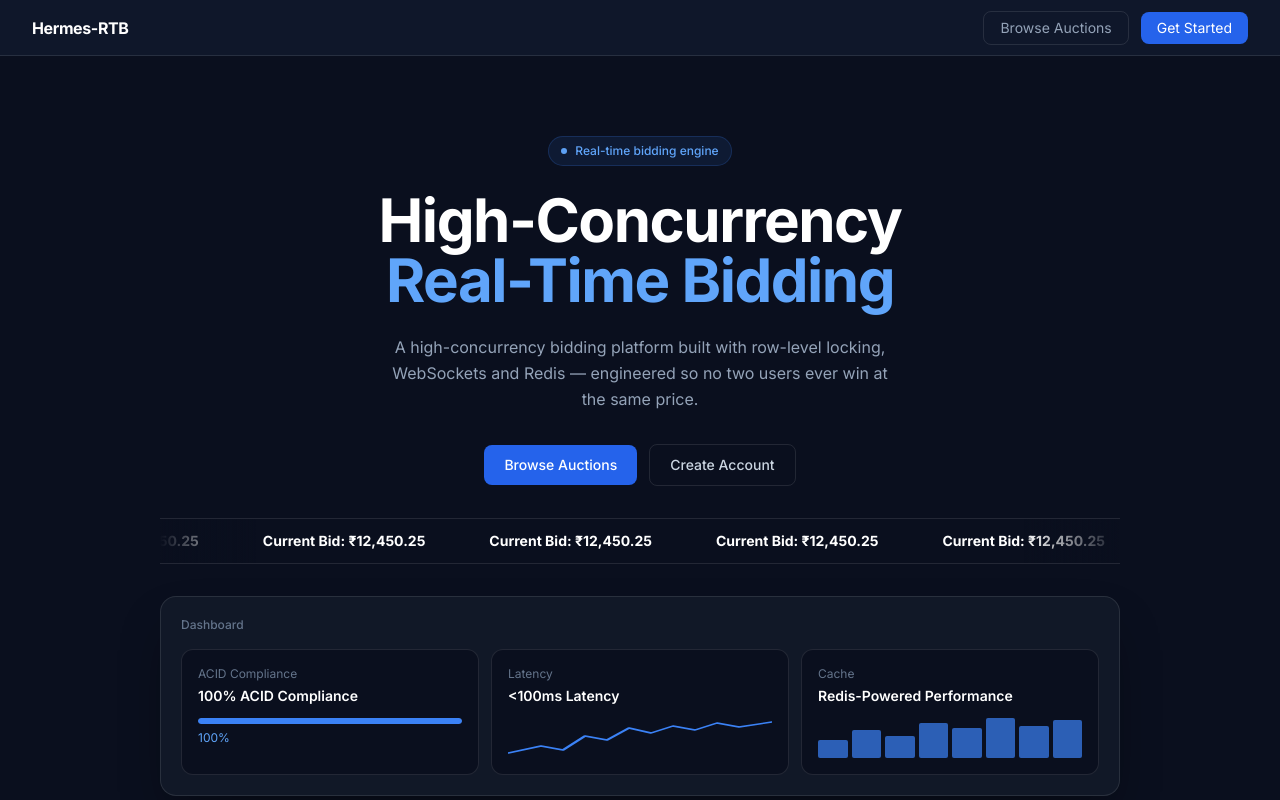
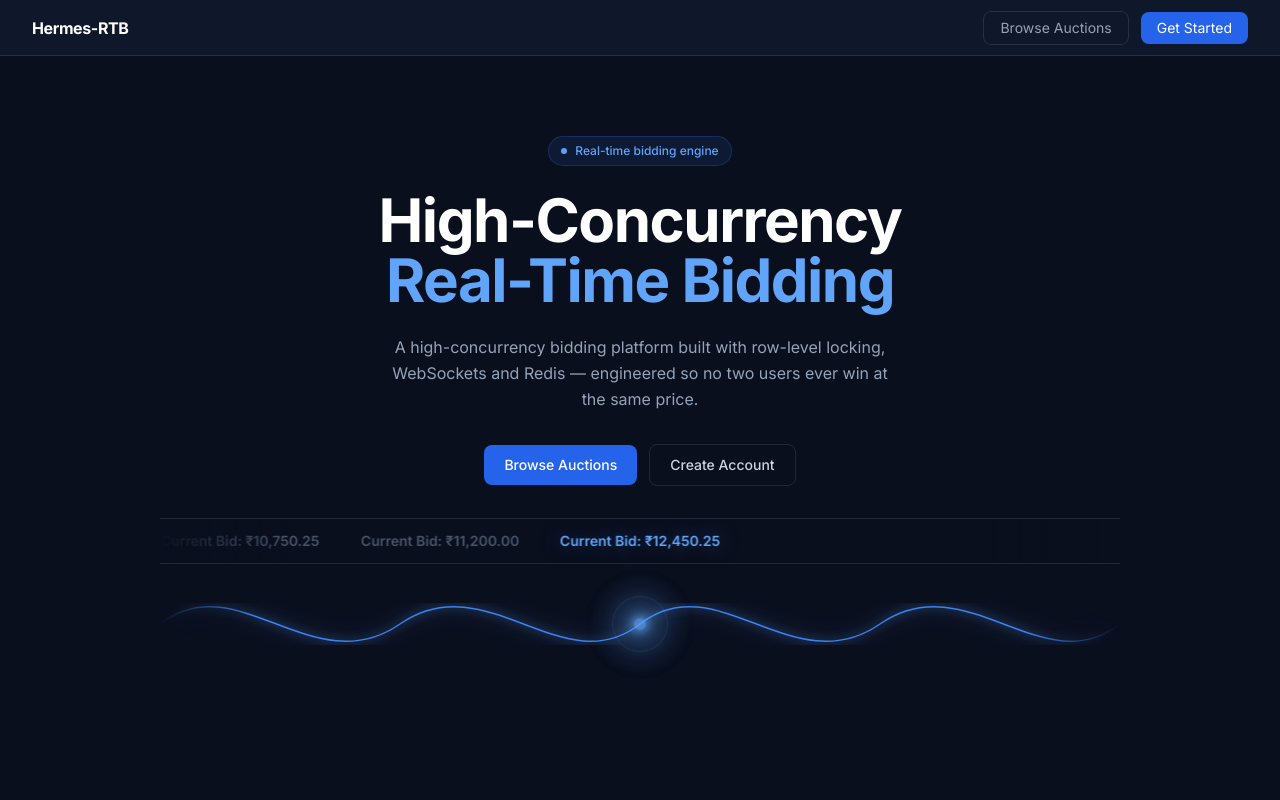
Before and after one commit to karshs/Hermes-RTB, a React (Vite) app in the folder client/: page / in a window 1280 px wide. Shown: the top 800 px of the page. Built offline with nearby package versions, Linux system fonts and the light colour scheme.

Commit message:
feat: increase wave amplitude to fill vertical space between ticker and dashboard

```diff
--- a/client/src/pages/HomePage.jsx
+++ b/client/src/pages/HomePage.jsx
@@ -1,9 +1,9 @@
 import { Link } from 'react-router-dom'
+import { useState, useEffect, useRef } from 'react'
 import Navbar from '../components/Navbar'
 import { siNodedotjs, siPostgresql, siSocketdotio, siRedis, siJsonwebtokens, siRender } from 'simple-icons'
 
-// Render a Simple Icons SVG inline
-// forceWhite overrides brand color — needed for black-logo icons on dark backgrounds
+// ── Simple Icons SVG ──────────────────────────────────────────────────────────
 function SimpleIcon({ icon, size = 28, forceWhite = false }) {
     return (
         <svg
@@ -20,23 +20,193 @@ function SimpleIcon({ icon, size = 28, forceWhite = false }) {
     )
 }
 
-// ── Bid ticker ────────────────────────────────────────────────────────────────
+// ── Bid ticker + wave line + sun dot ─────────────────────────────────────────
+const BIDS = [
+    '₹5,000.00', '₹6,200.00', '₹7,450.00', '₹8,100.50',
+    '₹9,300.00', '₹10,750.25', '₹11,200.00', '₹12,450.25',
+]
+const FINAL_BID = '₹12,450.25'
+const FINAL_INDEX = BIDS.indexOf(FINAL_BID)
+
+// Tall wave — crests and troughs cover generous vertical space
+const WAVE_PATH = 'M0,60 C80,0 160,120 250,60 C340,0 420,120 500,60 C580,0 660,120 750,60 C840,0 920,120 1000,60'
+const PATH_LENGTH = 1200
+
 function BidTicker() {
-    const price = '₹12,450.25'
-    const items = Array(12).fill(`Current Bid: ${price}`)
+    const trackRef = useRef(null)
+    const pathRef = useRef(null)
+    const [stopped, setStopped] = useState(false)
+    const [glowVisible, setGlowVisible] = useState(false)
+
+    useEffect(() => {
+        const track = trackRef.current
+        if (!track) return
+
+        const ITEM_W = 200
+        const centerOffset = (track.parentElement.offsetWidth / 2) - (ITEM_W / 2)
+        const finalX = -(FINAL_INDEX * ITEM_W) + centerOffset
+        const overshoot = finalX - 60
+
+        // Phase 1: fast scroll (0 → 950ms)
+        track.style.transition = 'transform 0.9s cubic-bezier(0.1, 0, 0.3, 1)'
+        track.style.transform = `translateX(${overshoot}px)`
+
+        // Phase 2: spring back to final (950 → 1500ms)
+        const t1 = setTimeout(() => {
+            track.style.transition = 'transform 0.5s cubic-bezier(0.34, 1.56, 0.64, 1)'
+            track.style.transform = `translateX(${finalX}px)`
+        }, 950)
+
+        // Phase 3: bid stops, wave starts drawing (1500ms)
+        const t2 = setTimeout(() => {
+            setStopped(true)
+            if (pathRef.current) {
+                pathRef.current.style.transition = `stroke-dashoffset 1.4s cubic-bezier(0.4, 0, 0.2, 1)`
+                pathRef.current.style.strokeDashoffset = '0'
+            }
+        }, 1500)
+
+        // Phase 4: wave done, sun dot appears (1500 + 1500ms)
+        const t3 = setTimeout(() => setGlowVisible(true), 3000)
+
+        return () => { clearTimeout(t1); clearTimeout(t2); clearTimeout(t3) }
+    }, [])
 
     return (
-        <div className="relative overflow-hidden py-3 border-y border-white/10 my-8">
-            {/* fade edges */}
-            <div className="absolute inset-y-0 left-0 w-24 bg-gradient-to-r from-[#0a0f1e] to-transparent z-10" />
-            <div className="absolute inset-y-0 right-0 w-24 bg-gradient-to-l from-[#0a0f1e] to-transparent z-10" />
-            <div className="flex animate-[ticker_18s_linear_infinite] whitespace-nowrap">
-                {items.map((item, i) => (
-                    <span key={i} className="mx-8 text-sm font-medium text-slate-400">
-                        <span className="text-white font-bold">{item}</span>
-                    </span>
-                ))}
+        <div className="my-8 flex flex-col items-center">
+
+            {/* ── Reel strip ── */}
+            <div className="relative w-full overflow-hidden py-3 border-y border-white/10">
+                <div className="absolute inset-y-0 left-0 w-32 bg-gradient-to-r from-[#0a0f1e] to-transparent z-10 pointer-events-none" />
+                <div className="absolute inset-y-0 right-0 w-32 bg-gradient-to-l from-[#0a0f1e] to-transparent z-10 pointer-events-none" />
+                <div
+                    ref={trackRef}
+                    className="flex will-change-transform"
+                    style={{ transform: 'translateX(0px)' }}
+                >
+                    {BIDS.map((bid, i) => (
+                        <div
+                            key={i}
+                            className="shrink-0 flex items-center justify-center text-sm font-semibold transition-colors duration-500"
+                            style={{
+                                width: 200,
+                                color: stopped && i === FINAL_INDEX ? '#60a5fa' : '#475569',
+                                textShadow: stopped && i === FINAL_INDEX
+                                    ? '0 0 20px rgba(96,165,250,0.5)'
+                                    : 'none',
+                            }}
+                        >
+                            Current Bid: {bid}
+                        </div>
+                    ))}
+                </div>
             </div>
+
+            {/* ── Wave stroke line + sun dot ── */}
+            <div className="relative w-full" style={{ height: 120 }}>
+                {/* SVG wave — draws left to right after bid stops */}
+                <svg
+                    viewBox="0 0 1000 120"
+                    preserveAspectRatio="none"
+                    className="absolute inset-x-0 top-0 w-full"
+                    style={{ height: 120 }}
+                    aria-hidden="true"
+                >
+                    <defs>
+                        {/* Fade mask: transparent at edges, solid in center */}
+                        <linearGradient id="waveFade" x1="0" y1="0" x2="1" y2="0">
+                            <stop offset="0%" stopColor="white" stopOpacity="0" />
+                            <stop offset="10%" stopColor="white" stopOpacity="1" />
+                            <stop offset="90%" stopColor="white" stopOpacity="1" />
+                            <stop offset="100%" stopColor="white" stopOpacity="0" />
+                        </linearGradient>
+                        <mask id="waveMask">
+                            <rect x="0" y="0" width="1000" height="120" fill="url(#waveFade)" />
+                        </mask>
+                    </defs>
+                    <path
+                        ref={pathRef}
+                        d={WAVE_PATH}
+                        fill="none"
+                        stroke="#3b82f6"
+                        strokeWidth="1.5"
+                        strokeLinecap="round"
+                        strokeLinejoin="round"
+                        mask="url(#waveMask)"
+                        style={{
+                            strokeDasharray: PATH_LENGTH,
+                            strokeDashoffset: PATH_LENGTH,
+                            filter: glowVisible
+                                ? 'drop-shadow(0 0 5px rgba(96,165,250,0.8)) drop-shadow(0 0 12px rgba(96,165,250,0.4))'
+                                : 'none',
+                            transition: 'filter 0.6s ease',
+                        }}
+                    />
+                </svg>
+
+                {/* Sun dot — centered on the wave, appears after wave finishes */}
+                <div
+                    className="absolute"
+                    style={{
+                        left: '50%',
+                        top: 60,
+                        transform: 'translate(-50%, -50%)',
+                        opacity: glowVisible ? 1 : 0,
+                        transition: 'opacity 0.5s ease',
+                    }}
+                >
+                    {/* Ambient radial bloom */}
+                    <div
+                        className="absolute rounded-full pointer-events-none"
+                        style={{
+                            width: 100, height: 100,
+                            left: '50%', top: '50%',
+                            transform: 'translate(-50%, -50%)',
+                            background: 'radial-gradient(circle, rgba(96,165,250,0.22) 0%, rgba(96,165,250,0.08) 45%, transparent 70%)',
+                        }}
+                    />
+                    {/* Expanding ring 1 */}
+                    <span
+                        className="absolute rounded-full border border-blue-400/25 pointer-events-none"
+                        style={{
+                            width: 32, height: 32,
+                            left: '50%', top: '50%',
+                            transform: 'translate(-50%, -50%)',
+                            animation: glowVisible ? 'sunRing 2.4s ease-out infinite' : 'none',
+                        }}
+                    />
+                    {/* Expanding ring 2 — staggered */}
+                    <span
+                        className="absolute rounded-full border border-blue-400/15 pointer-events-none"
+                        style={{
+                            width: 32, height: 32,
+                            left: '50%', top: '50%',
+                            transform: 'translate(-50%, -50%)',
+                            animation: glowVisible ? 'sunRing 2.4s ease-out 0.9s infinite' : 'none',
+                        }}
+                    />
+                    {/* Core dot */}
+                    <span
+                        className="relative block rounded-full bg-blue-400"
+                        style={{
+                            width: 8, height: 8,
+                            boxShadow: '0 0 6px 2px rgba(96,165,250,0.9), 0 0 16px 5px rgba(96,165,250,0.5), 0 0 36px 10px rgba(96,165,250,0.2)',
+                            animation: glowVisible ? 'sunPulse 2s ease-in-out infinite' : 'none',
+                        }}
+                    />
+                </div>
+            </div>
+
+            <style>{`
+                @keyframes sunPulse {
+                    0%, 100% { transform: scale(1);    opacity: 1; }
+                    50%       { transform: scale(1.45); opacity: 0.7; }
+                }
+                @keyframes sunRing {
+                    0%   { transform: translate(-50%, -50%) scale(1);   opacity: 0.55; }
+                    100% { transform: translate(-50%, -50%) scale(3.6); opacity: 0; }
+                }
+            `}</style>
         </div>
     )
 }
@@ -95,7 +265,7 @@ function DashboardCard({ label, value, chart }) {
 }
 
 // ── How it Works step ─────────────────────────────────────────────────────────
-function Step({ number, title, description, icon }) {
+function Step({ number, title, description }) {
     return (
         <div className="flex items-start gap-4 p-5 bg-white rounded-xl border border-gray-100 shadow-sm">
             <div className="shrink-0 w-8 h-8 rounded-full bg-blue-50 flex items-center justify-center text-blue-600 text-sm font-semibold">
@@ -164,28 +334,20 @@ export default function HomePage() {
                     </Link>
                 </div>
 
-                {/* Bid ticker */}
+                {/* Bid ticker + wave + sun dot */}
                 <BidTicker />
+            </div>
 
-                {/* Dashboard preview */}
-                <div className="bg-[#111827] border border-white/10 rounded-2xl p-5 text-left shadow-2xl shadow-black/40">
-                    <p className="text-xs text-slate-500 mb-4 font-medium">Dashboard</p>
-                    <div className="flex gap-3">
-                        <DashboardCard
-                            label="ACID Compliance"
-                            value="100% ACID Compliance"
-                            chart="progress"
-                        />
-                        <DashboardCard
-                            label="Latency"
-                            value="&lt;100ms Latency"
-                            chart="sparkline"
-                        />
-                        <DashboardCard
-                            label="Cache"
-                            value="Redis-Powered Performance"
-                            chart="bar"
-                        />
+            {/* ── DASHBOARD ── */}
+            <div className="bg-[#0a0f1e] py-16">
+                <div className="max-w-5xl mx-auto px-8">
+                    <div className="bg-[#111827] border border-white/10 rounded-2xl p-6 shadow-2xl shadow-black/40">
+                        <p className="text-xs text-slate-500 mb-5 font-medium uppercase tracking-wider">Dashboard</p>
+                        <div className="flex gap-4">
+                            <DashboardCard label="ACID Compliance" value="100% ACID Compliance" chart="progress" />
+                            <DashboardCard label="Latency" value="&lt;100ms Latency" chart="sparkline" />
+                            <DashboardCard label="Cache" value="Redis-Powered Performance" chart="bar" />
+                        </div>
                     </div>
                 </div>
             </div>
@@ -194,47 +356,15 @@ export default function HomePage() {
             <div className="bg-white py-20">
                 <div className="max-w-5xl mx-auto px-8">
                     <div className="text-center mb-12">
-                        <h2 className="text-2xl font-bold text-gray-900 tracking-tight">
-                            How it Works
-                        </h2>
+                        <h2 className="text-2xl font-bold text-gray-900 tracking-tight">How it Works</h2>
                     </div>
                     <div className="grid grid-cols-1 sm:grid-cols-2 gap-4 max-w-2xl mx-auto">
-                        <Step
-                            number="1"
-                            title="Bid Comes In"
-                            description="User places bid. Server validates auction is active and bid is higher than current price."
-                            icon="🔄"
-                        />
-                        <Step
-                            number="4"
-                            title="Live Broadcast"
-                            description="Socket.io broadcasts new price to all connected users in under 100ms."
-                            icon="📡"
-                        />
-                        <Step
-                            number="2"
-                            title="Row-Level Lock"
-                            description="PostgreSQL locks the auction row with SELECT FOR UPDATE. No other request can touch it."
-                            icon="🔒"
-                        />
-                        <Step
-                            number="5"
-                            title="Cache Invalidated"
-                            description="Redis cache cleared instantly so next request fetches fresh data from PostgreSQL."
-                            icon="⚡"
-                        />
-                        <Step
-                            number="3"
-                            title="Atomic Commit"
-                            description="Bid inserted and price updated in one transaction. Either both happen or neither does."
-                            icon="🗄️"
-                        />
-                        <Step
-                            number="6"
-                            title="Winner Declared"
-                            description="When timer hits zero, the highest bidder wins. One winner, always. Guaranteed."
-                            icon="🏆"
-                        />
+                        <Step number="1" title="Bid Comes In" description="User places bid. Server validates auction is active and bid is higher than current price." />
+                        <Step number="4" title="Live Broadcast" description="Socket.io broadcasts new price to all connected users in under 100ms." />
+                        <Step number="2" title="Row-Level Lock" description="PostgreSQL locks the auction row with SELECT FOR UPDATE. No other request can touch it." />
+                        <Step number="5" title="Cache Invalidated" description="Redis cache cleared instantly so next request fetches fresh data from PostgreSQL." />
+                        <Step number="3" title="Atomic Commit" description="Bid inserted and price updated in one transaction. Either both happen or neither does." />
+                        <Step number="6" title="Winner Declared" description="When timer hits zero, the highest bidder wins. One winner, always. Guaranteed." />
                     </div>
                 </div>
             </div>
@@ -243,9 +373,7 @@ export default function HomePage() {
             <div className="bg-[#0f172a] py-20">
                 <div className="max-w-5xl mx-auto px-8">
                     <div className="text-center mb-12">
-                        <h2 className="text-2xl font-bold text-white tracking-tight">
-                            Tech Stack
-                        </h2>
+                        <h2 className="text-2xl font-bold text-white tracking-tight">Tech Stack</h2>
                     </div>
                     <div className="grid grid-cols-2 sm:grid-cols-3 gap-4">
                         <TechCard name="Node.js + Express" icon={siNodedotjs} description="REST API server" />
@@ -263,12 +391,7 @@ export default function HomePage() {
                 <div className="max-w-5xl mx-auto px-8 flex flex-col sm:flex-row items-center justify-between gap-3 text-xs text-slate-600">
                     <p>Hermes-RTB — Built from scratch as a systems engineering project</p>
                     <div className="flex items-center gap-4">
-                        <a
-                            href="https://github.com/karshs/Hermes-RTB"
-                            target="_blank"
-                            rel="noreferrer"
-                            className="hover:text-slate-400 transition-colors"
-                        >
+                        <a href="https://github.com/karshs/Hermes-RTB" target="_blank" rel="noreferrer" className="hover:text-slate-400 transition-colors">
                             GitHub
                         </a>
                         <Link to="/auctions" className="hover:text-slate-400 transition-colors">
```
